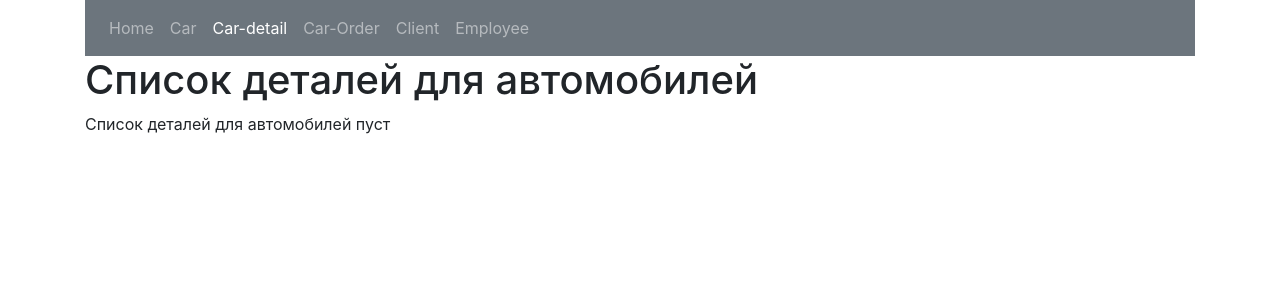
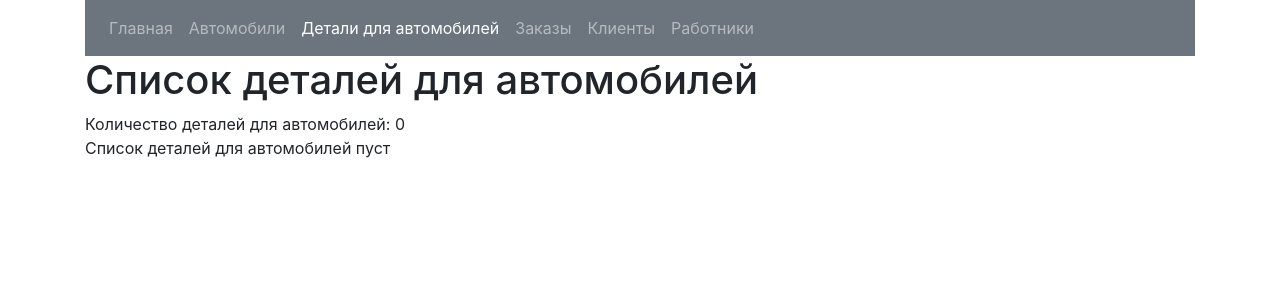
Before and after one commit to TaimonFix/car-service-spring-web-app, a Spring Boot app: page /car-detail in a window 1280 px wide. Shown: the top 300 px of the page. Run offline with Spring Boot 4, Linux system fonts and the light colour scheme; data that the repository does not hold is empty; some libraries are stand-ins or nearby versions.

Commit message:
-Добавлено количество записей для каждой таблицы(Кроме "Car-Order"

```diff
--- a/src/main/java/com/bratyshevTD/carservicespringwebapp/controllers/CarController.java
+++ b/src/main/java/com/bratyshevTD/carservicespringwebapp/controllers/CarController.java
@@ -23,6 +23,7 @@ public class CarController {
     @GetMapping("/car")
     public String carsPage(Model model) {
         List<Car> allCars = carService.getAllCars();
+        int size = allCars.size();
         model.addAttribute("cars", allCars);
         return "car";
     }
--- a/src/main/resources/templates/car-detail.html
+++ b/src/main/resources/templates/car-detail.html
@@ -16,7 +16,8 @@
 <div class="container">
     <div th:replace="~{navigation :: navigation(Car-detail)}"> </div>
     <h1>Список деталей для автомобилей</h1>
-<!--    <span th:text="${carDetail.detailID + ' ' + carDetail.title}"></span>-->
+    Количество деталей для автомобилей: <span th:text="${carDetails.size}"></span>
+    <br>
     <span th:if="${carDetails.size == 0}">Список деталей для автомобилей пуст</span>
     <table th:if="${carDetails.size > 0}" class="table table-hover">
         <thead class="bg-light">
--- a/src/main/resources/templates/car.html
+++ b/src/main/resources/templates/car.html
@@ -18,7 +18,9 @@
 <div class="container">
     <div th:replace="~{navigation :: navigation(Car)}"> </div>
     <h1>Список автомобилей</h1>
-<!--    <span th:text="${car.vin + ' ' + car.carNumber + ' ' + car.carBrand + ' ' + car.releaseDate}"></span>-->
+    Количество автомобилей: <span th:text="${cars.size}"></span>
+    <br>
+
     <span th:if="${cars.size == 0}">Список автомобилей пуст</span>
     <table th:if="${cars.size > 0}" class="table table-hover">
            <thead class="bg-light">
--- a/src/main/resources/templates/client.html
+++ b/src/main/resources/templates/client.html
@@ -16,7 +16,8 @@
 <div class="container">
     <div th:replace="~{navigation :: navigation(Client)}"> </div>
     <h1>Список клиентов</h1>
-<!--    <span th:text="${client.clientID + ' ' + client.fullName + ' ' + client.phone}"></span>-->
+    Количество клиентов: <span th:text="${clients.size}"></span>
+    <br>
     <span th:if="${clients.size == 0}">Список клиентов пуст</span>
     <table th:if="${clients.size > 0}" class="table table-hover">
         <thead class="bg-light">
--- a/src/main/resources/templates/navigation.html
+++ b/src/main/resources/templates/navigation.html
@@ -17,22 +17,22 @@
         <div class="collapse navbar-collapse" id="navbarNav">
             <ul class="navbar-nav">
                 <li class="nav-item" th:classappend="${activeTab == 'Home' ? 'active' : ''}">
-                    <a class="nav-link" th:href="@{'/index'}">Home</a>
+                    <a class="nav-link" th:href="@{'/index'}">Главная</a>
                 </li>
                 <li class="nav-item" th:classappend="${activeTab == 'Car' ? 'active' : ''}">
-                    <a class="nav-link"  th:href="@{'/car'}">Car</a>
+                    <a class="nav-link"  th:href="@{'/car'}">Автомобили</a>
                 </li>
                 <li class="nav-item" th:classappend="${activeTab == 'Car-detail' ? 'active' : ''}">
-                    <a class="nav-link"  th:href="@{'/car-detail'}">Car-detail</a>
+                    <a class="nav-link"  th:href="@{'/car-detail'}">Детали для автомобилей</a>
                 </li>
                 <li class="nav-item" th:classappend="${activeTab == 'Car-Order' ? 'active' : ''}">
-                    <a class="nav-link" th:href="@{'/car-order'}">Car-Order</a>
+                    <a class="nav-link" th:href="@{'/car-order'}">Заказы</a>
                 </li>
                 <li class="nav-item" th:classappend="${activeTab == 'Client' ? 'active' : ''}">
-                    <a class="nav-link" th:href="@{'/client'}">Client</a>
+                    <a class="nav-link" th:href="@{'/client'}">Клиенты</a>
                 </li>
                 <li class="nav-item">
-                    <a class="nav-link" th:classappend="${activeTab == 'Employee' ? 'active' : ''}"th:href="@{'/employee'}">Employee</a>
+                    <a class="nav-link" th:classappend="${activeTab == 'Employee' ? 'active' : ''}"th:href="@{'/employee'}">Работники</a>
                 </li>
             </ul>
         </div>
```
Also changed, not shown: src/main/resources/templates/employee.html (+3 -4 lines).
